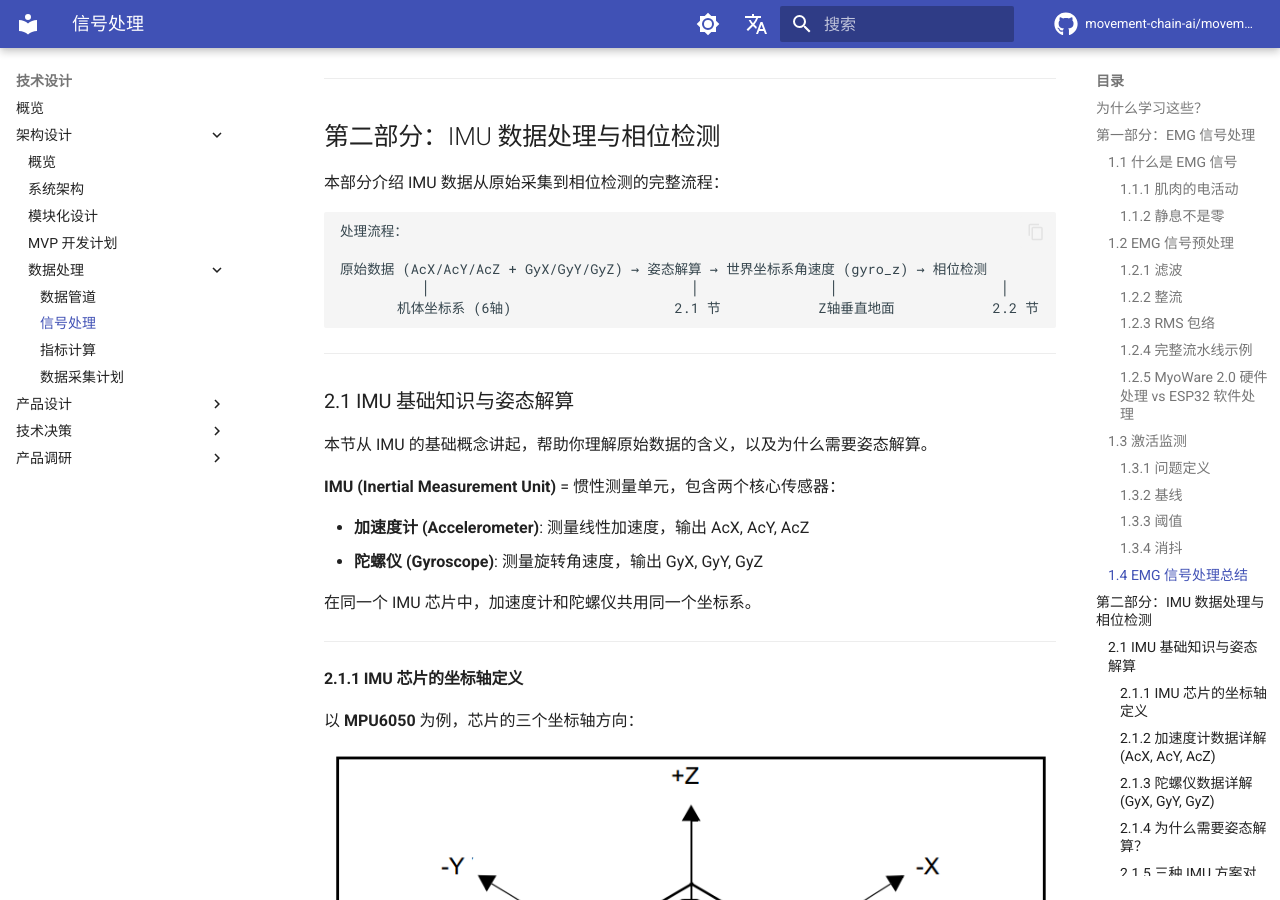
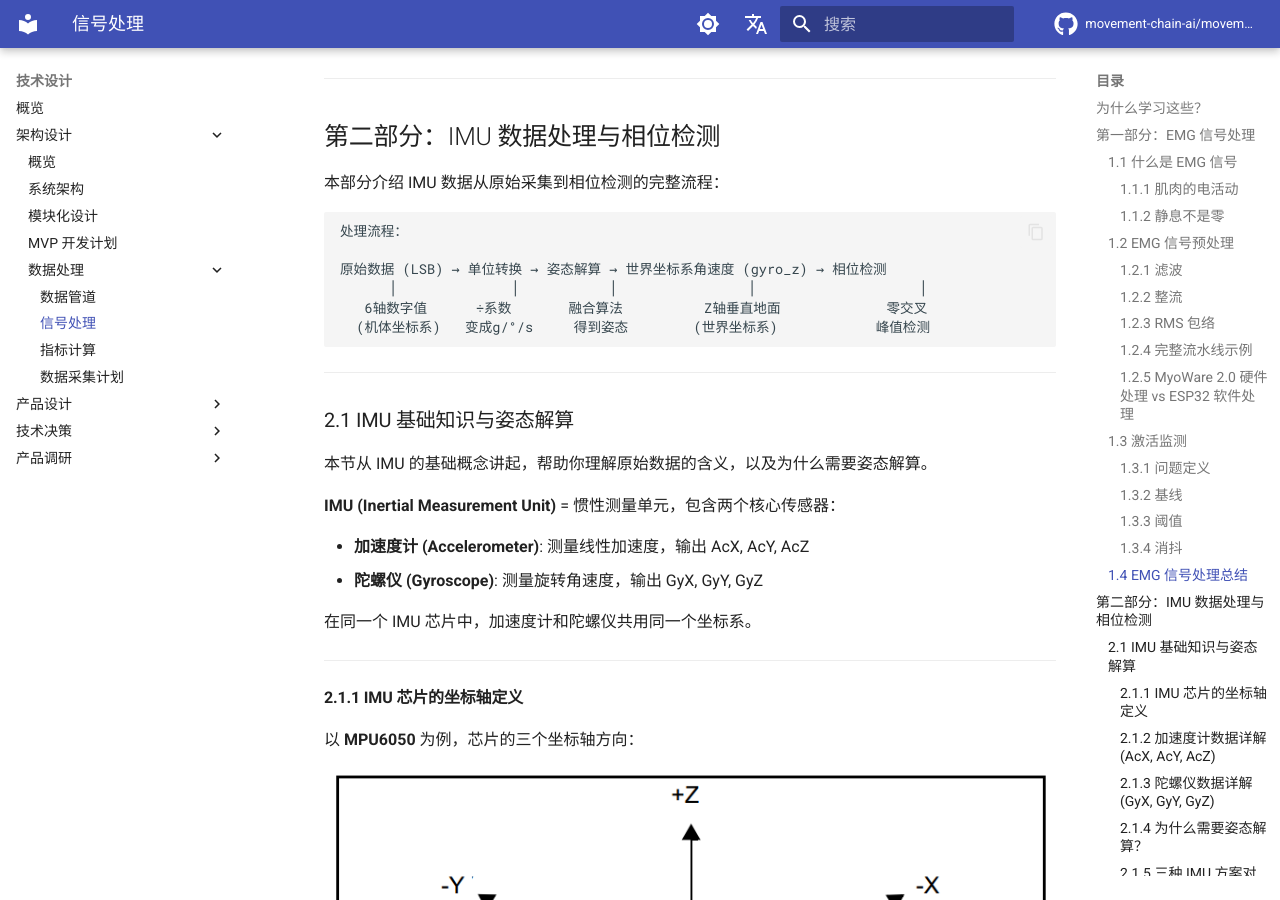
Before and after one commit to movement-chain-ai/movement-chain-docs, an MkDocs documentation site: the page built from docs/zh/design/architecture/data-processing/signal-processing.md, in a window 1280 px wide and 900 px high, scrolled down 18857 px. Built offline with MkDocs 1.6.1 and Material for MkDocs 9.7.7, drawn with Linux system fonts in a browser that asks for light colours; comment, search, counter and statistics services are not loaded; the version menu is left out.

Commit message:
更新处理流程图：加入单位转换步骤
原始数据(LSB) → 单位转换 → 姿态解算 → 世界坐标系 → 相位检测

单位转换是姿态解算之前的必要步骤

Co-Authored-By: Claude Opus 4.5 <noreply@anthropic.com>

````diff
--- a/docs/zh/design/architecture/data-processing/signal-processing.md
+++ b/docs/zh/design/architecture/data-processing/signal-processing.md
@@ -949,9 +949,10 @@ t=0        t≈0      t=1       t≈1       t=11-21
 ```text
 处理流程：
 
-原始数据 (AcX/AcY/AcZ + GyX/GyY/GyZ) → 姿态解算 → 世界坐标系角速度 (gyro_z) → 相位检测
-          │                                │                │                    │
-       机体坐标系 (6轴)                    2.1 节            Z轴垂直地面            2.2 节
+原始数据 (LSB) → 单位转换 → 姿态解算 → 世界坐标系角速度 (gyro_z) → 相位检测
+      │              │           │                │                    │
+   6轴数字值      ÷系数       融合算法          Z轴垂直地面             零交叉
+  (机体坐标系)   变成g/°/s     得到姿态        (世界坐标系)            峰值检测
 ```
 
 ---
````
